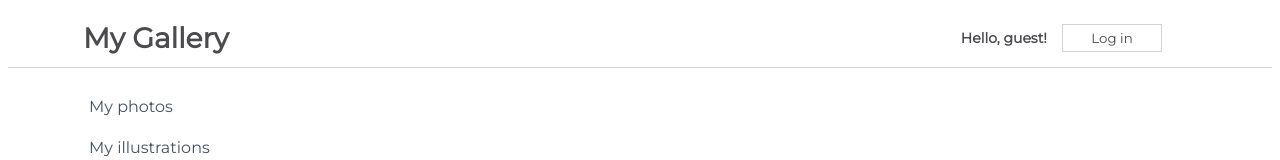
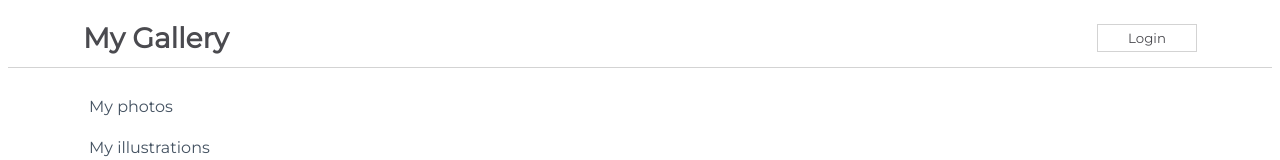
Before and after one commit to sbojorge/Functional-component-challenge, a React (Create React App) app in the folder my-app/: page / in a window 1280 px wide. Shown: the top 160 px of the page. Built offline with nearby package versions, Linux system fonts and the light colour scheme.

Commit message:
start challenge

```diff
--- a/my-app/src/App.js
+++ b/my-app/src/App.js
@@ -1,12 +1,14 @@
 import css from './App.module.css';
 import SideBar from './components/Sidebar';
 import NavBarSimple from './components/NavBarSimple';
+import NavBarForm from './components/NavBarForm';
 
 function App() {
   return (
     <div className={css.App}>
       <SideBar />
-      <NavBarSimple />
+      {/* <NavBarSimple /> */}
+      <NavBarForm />
     </div>
   );
 }
--- /dev/null
+++ b/my-app/src/components/NavBarForm.js
@@ -0,0 +1,41 @@
+import React, { Component } from 'react';
+import css from './css/NavBarForm.module.css';
+
+export class NavBarForm extends Component {
+   constructor(props) {
+     super(props)
+     this.state = {
+        isLoggedIn: true
+     }
+   }
+
+   handleClick = () => {
+    this.setState({
+        isLoggedIn: false
+    });
+        console.log(this)
+   }
+
+    render() {
+    return (
+      <div className={css.NavBar}>
+        <h1>My Gallery</h1>
+        {this.state.isLoggedIn ? (
+            <button onClick={this.handleClick}>Login</button>
+        ) : (
+            <form>
+                <label for='uname'>Username:</label>
+                <input type='text' id='uname' name='uname'></input>
+                <label for='pword'>Password:</label>
+                <input type='text' id='pword' name='pword'></input>
+                <button onClick={this.handleClick}>Submit</button>
+            </form>
+        )}
+
+
+      </div>
+    )
+  }
+}
+
+export default NavBarForm;
```
